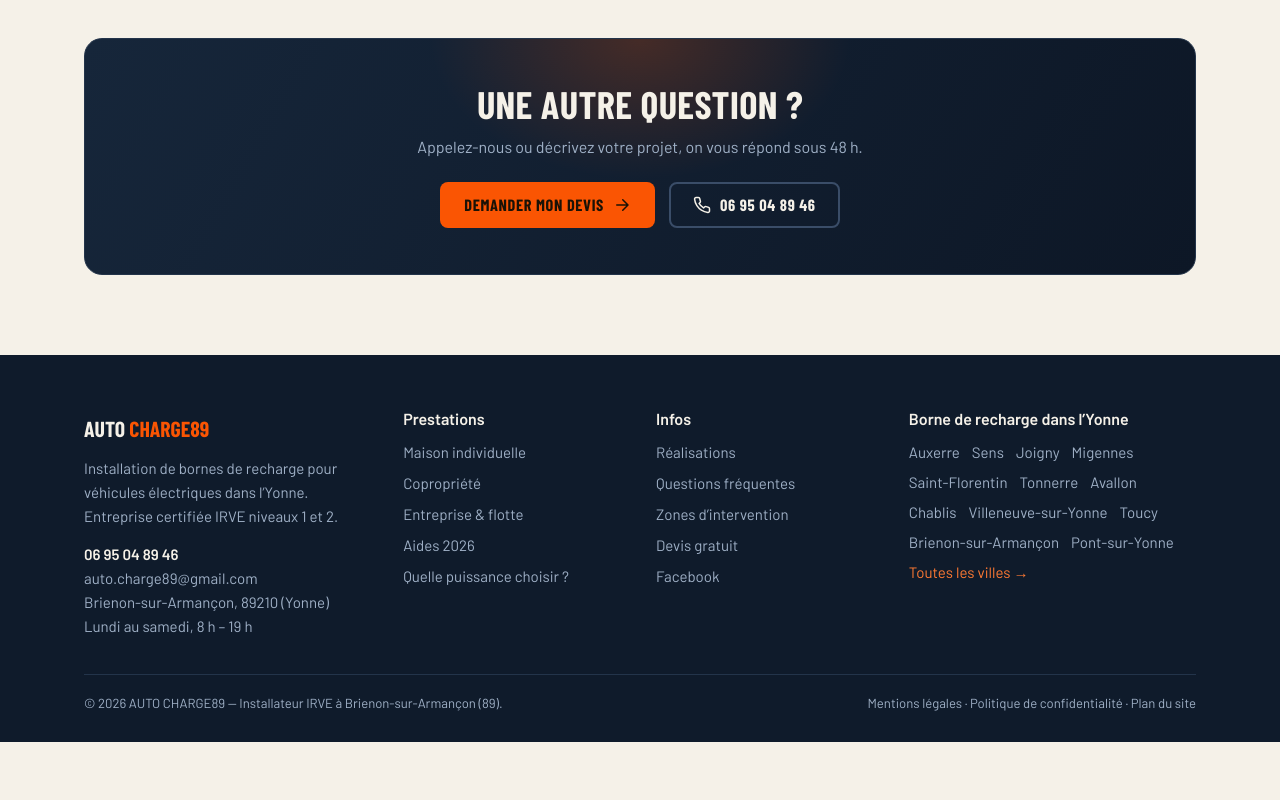
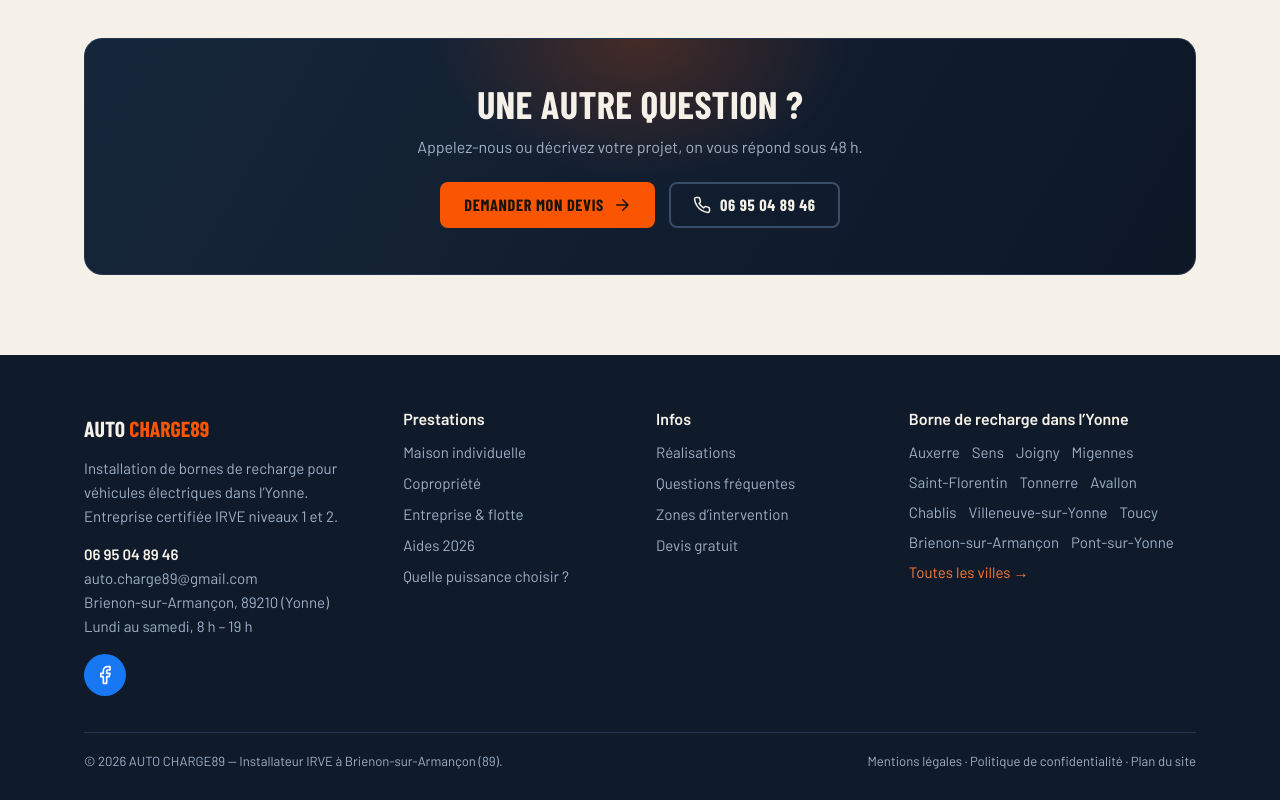
Before and after one commit to SGNG21/auto-charge-89, an Astro site: page /faq in a window 1280 px wide. Shown: the part 1127-1927 px from the top of the page. Before the commit the page ends 1869 px from the top, so only its background shows below. Built offline with nearby package versions, Linux system fonts and the light colour scheme; Astro itself is replaced by a stand-in of ours; a web font is replaced by a local one.

Commit message:
Lien Facebook avec le logo Facebook dans le pied de page
Co-Authored-By: Claude Sonnet 5.5 <noreply@anthropic.com>
Claude-Session: https://claude.ai/code/session_01PCw13vZgrdMjX4J7dyXK62

```diff
--- a/src/components/Icon.astro
+++ b/src/components/Icon.astro
@@ -13,6 +13,7 @@ const P: Record<string, string> = {
   clock: '<circle cx="12" cy="12" r="10"/><path d="M12 6v6l4 2"/>',
   menu: '<path d="M3 6h18M3 12h18M3 18h18"/>',
   close: '<path d="M18 6 6 18M6 6l12 12"/>',
+  facebook: '<path d="M18 2h-3a5 5 0 0 0-5 5v3H7v4h3v8h4v-8h3l1-4h-4V7a1 1 0 0 1 1-1h3z"/>',
   arrow: '<path d="M5 12h14M13 5l7 7-7 7"/>',
 };
 ---
--- a/src/layouts/Base.astro
+++ b/src/layouts/Base.astro
@@ -177,6 +177,7 @@ const isActive = (href: string) => (href === '/' ? path === '/' : path.startsWit
             {SITE.city}, {SITE.postalCode} ({SITE.department})<br />
             {SITE.hours}
           </address>
+          <a class="social" href={SITE.sameAs[0]} target="_blank" rel="noopener me" aria-label="AUTO CHARGE89 sur Facebook" title="Suivez-nous sur Facebook"><Icon name="facebook" /></a>
         </div>
         <div>
           <h2>Prestations</h2>
@@ -193,7 +194,6 @@ const isActive = (href: string) => (href === '/' ? path === '/' : path.startsWit
             <li><a href="/faq/">Questions fréquentes</a></li>
             <li><a href="/zones-intervention/">Zones d’intervention</a></li>
             <li><a href="/contact/">Devis gratuit</a></li>
-            <li><a href={SITE.sameAs[0]} target="_blank" rel="noopener me">Facebook</a></li>
           </ul>
         </div>
         <div>
--- a/src/styles/global.css
+++ b/src/styles/global.css
@@ -298,3 +298,5 @@ tr:last-child td{border-bottom:none}
 
 @media(prefers-reduced-motion:reduce){*{animation:none!important;transition:none!important;scroll-behavior:auto!important}.charge-line::after{width:100%}.reveal{opacity:1;transform:none}}
 .prose .photo{aspect-ratio:16/10;margin:26px 0}
+
+.social{display:inline-flex;align-items:center;justify-content:center;width:42px;height:42px;margin-top:16px;border-radius:50%;background:#1877F2;color:#fff;transition:transform .15s}.social:hover{transform:translateY(-2px)}.social svg{width:20px;height:20px}
```
